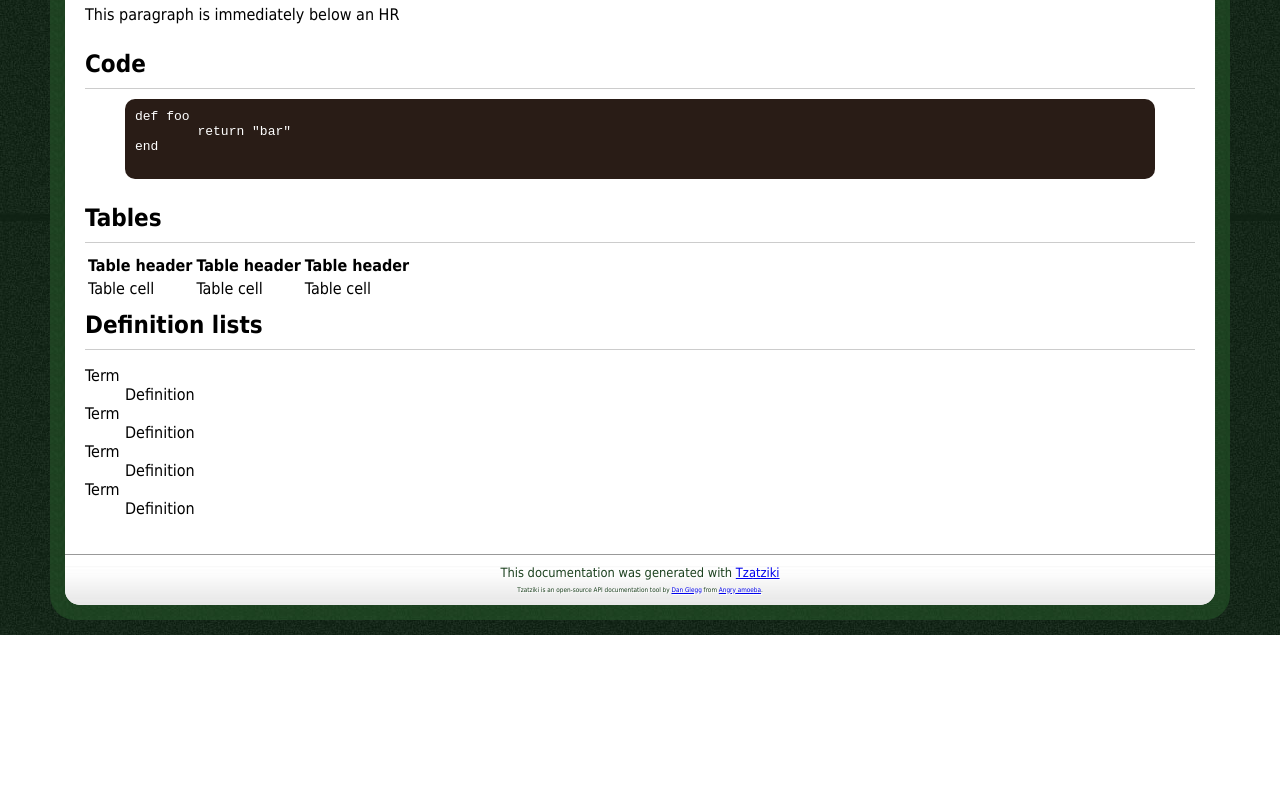
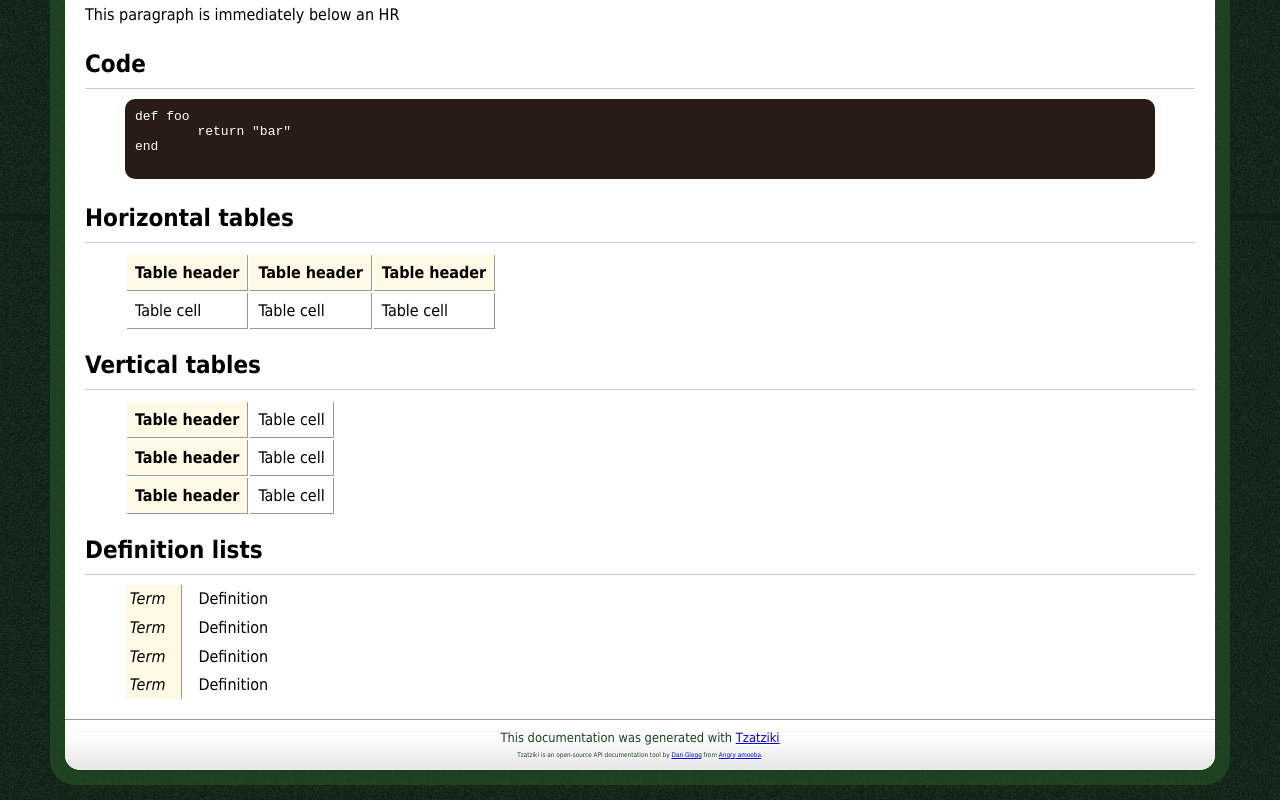
Before and after one commit to danski/tzatziki, a plain HTML site: page template/index.html in a window 1280 px wide. Shown: the part 979-1779 px from the top of the page. Before the commit the page ends 1614 px from the top, so only its background shows below. Drawn offline with Linux system fonts and the light colour scheme.

Commit message:
rough document styles for default template

```diff
--- a/template/css/screen.css
+++ b/template/css/screen.css
@@ -206,6 +206,47 @@ code {
 		overflow: auto;
 	}
 
+document table {
+	display: block;
+	margin: 0 40px 10px 40px;
+
+}
+	document tr, document th, document td {
+		margin: 0; padding: 0.5em;
+		border-right: 1px solid #999;
+		border-bottom: 1px solid #999;
+	}
+	document tr {
+
+	}
+	document th {
+		background: #FFF9E5;
+	}
+	document td {
+
+	}
+
+document dl {
+	display: block;
+	margin: 0 40px;
+}
+	document dt, document dd {
+		display: block;
+		padding: 0.3em;
+	}
+	document dt {
+		float: left;
+		padding-right: 1em;
+		margin-right: 1em;
+		border-right: 1px solid #999;
+		background: #FFF9E5;
+
+		font-style: italic;
+	}
+	document dd {
+		clear: right;
+	}
+
 /* @group Pygments theme */
 
 .hll { background-color: #ffffcc }
--- a/template/index.html
+++ b/template/index.html
@@ -125,7 +125,7 @@ end
 							</div>
 						</code>
 
-						<h2>Tables</h2>
+						<h2>Horizontal tables</h2>
 
 						<table>
 							<tr>
@@ -136,6 +136,23 @@ end
 							<tr>
 								<td>Table cell</td>
 								<td>Table cell</td>
+								<td>Table cell</td>
+							</tr>
+						</table>
+
+						<h2>Vertical tables</h2>
+
+						<table>
+							<tr>
+								<th>Table header</th>
+								<td>Table cell</td>
+							</tr>
+							<tr>
+								<th>Table header</th>
+								<td>Table cell</td>
+							</tr>
+							<tr>
+								<th>Table header</th>
 								<td>Table cell</td>
 							</tr>
 						</table>
```
